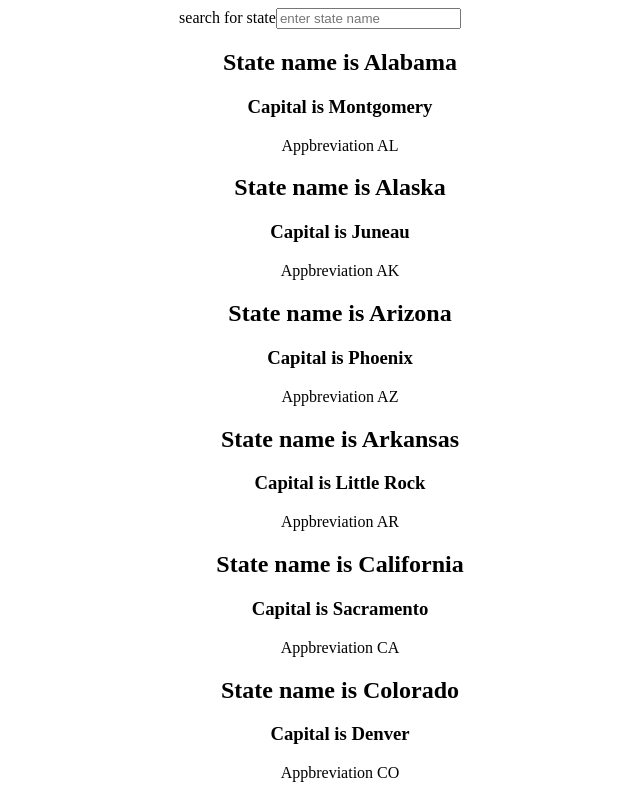
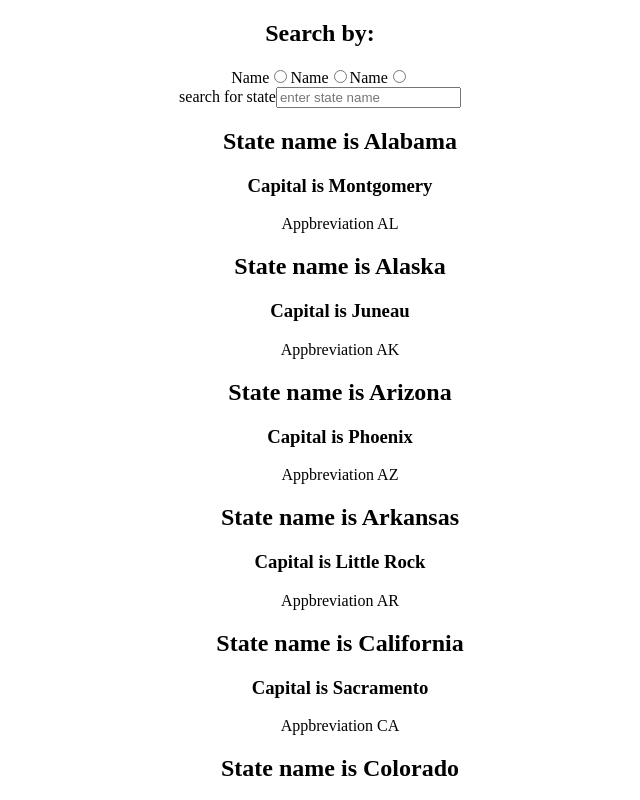
Before and after one commit to maner-niyet/app-search, a React (Create React App) app: page / in a window 1280 px wide. Shown: the top 800 px of the page, without its empty margins (320-960 px from the left). Built offline with nearby package versions, Linux system fonts and the light colour scheme.

Commit message:
add radio buttons

```diff
--- a/src/App.js
+++ b/src/App.js
@@ -2,6 +2,7 @@ import "./App.css";
 import Input from "./components/Input";
 import React, { Component } from "react";
 import ListItem from "./components/ListItem";
+import RadioButton from "./components/RadioButton";
 
 class App extends Component {
   constructor() {
@@ -360,6 +361,7 @@ class App extends Component {
         },
       ],
       inputValue: "",
+      radioBtn: "capital"
     };
   }
 
@@ -368,10 +370,14 @@ class App extends Component {
     this.setState({ inputValue: inputName });
   };
 
+  handleRadio = (e) => {
+    this.setState({radioBtn: e.target.id})
+  }
+
   render() {
-    const { data, inputValue } = this.state;
+    const { data, inputValue, radioBtn } = this.state;
     const result = data
-      .filter((el) => el.name.toLowerCase().startsWith(inputValue))
+      .filter((el) => el[radioBtn].toLowerCase().startsWith(inputValue))
       .map((el) => {
         const { name, capital, abbr } = el;
         return (
@@ -381,12 +387,22 @@ class App extends Component {
 
     return (
       <div className="App">
+        <h2>Search by:</h2>
+        <RadioButton/>
+        <RadioButton/>
+        <RadioButton/>
+        {/* <label htmlFor="name">Name</label>
+        <input type="radio" id="name" name="location" onChange={this.handleRadio} checked={radioBtn === "name"}/>
+        <label htmlFor="capital">Capital</label>
+        <input type="radio" id="capital" name="location" onChange={this.handleRadio} checked={radioBtn === "capital"}/>
+        <label htmlFor="abbr">Abbreviation</label>
+        <input type="radio" id="abbr" name="location" onChange={this.handleRadio} checked={radioBtn === "abbr"}/> */}
+        <br />
         <Input value={inputValue} handleChange={this.handleChange} />
         <ul>{result}</ul>
       </div>
     );
   }
-  /* test */
 }
 
 export default App;
--- /dev/null
+++ b/src/components/RadioButton.jsx
@@ -0,0 +1,15 @@
+import React from "react";
+
+const RadioButton = () => {
+  return (
+    <>
+      <label htmlFor="name">Name</label>
+      <input
+        type="radio"
+        name="location"
+      />
+    </>
+  );
+};
+
+export default RadioButton;
```
